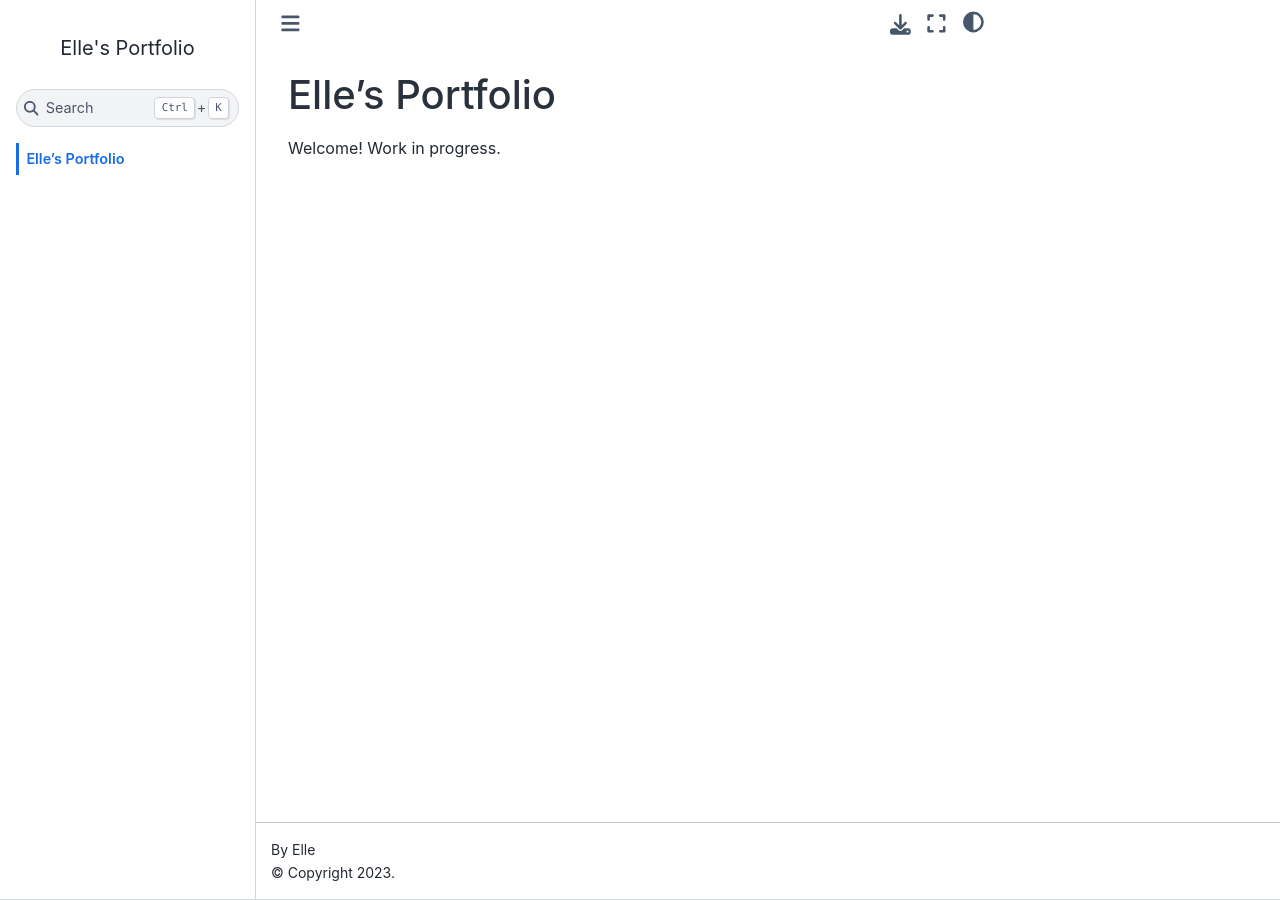
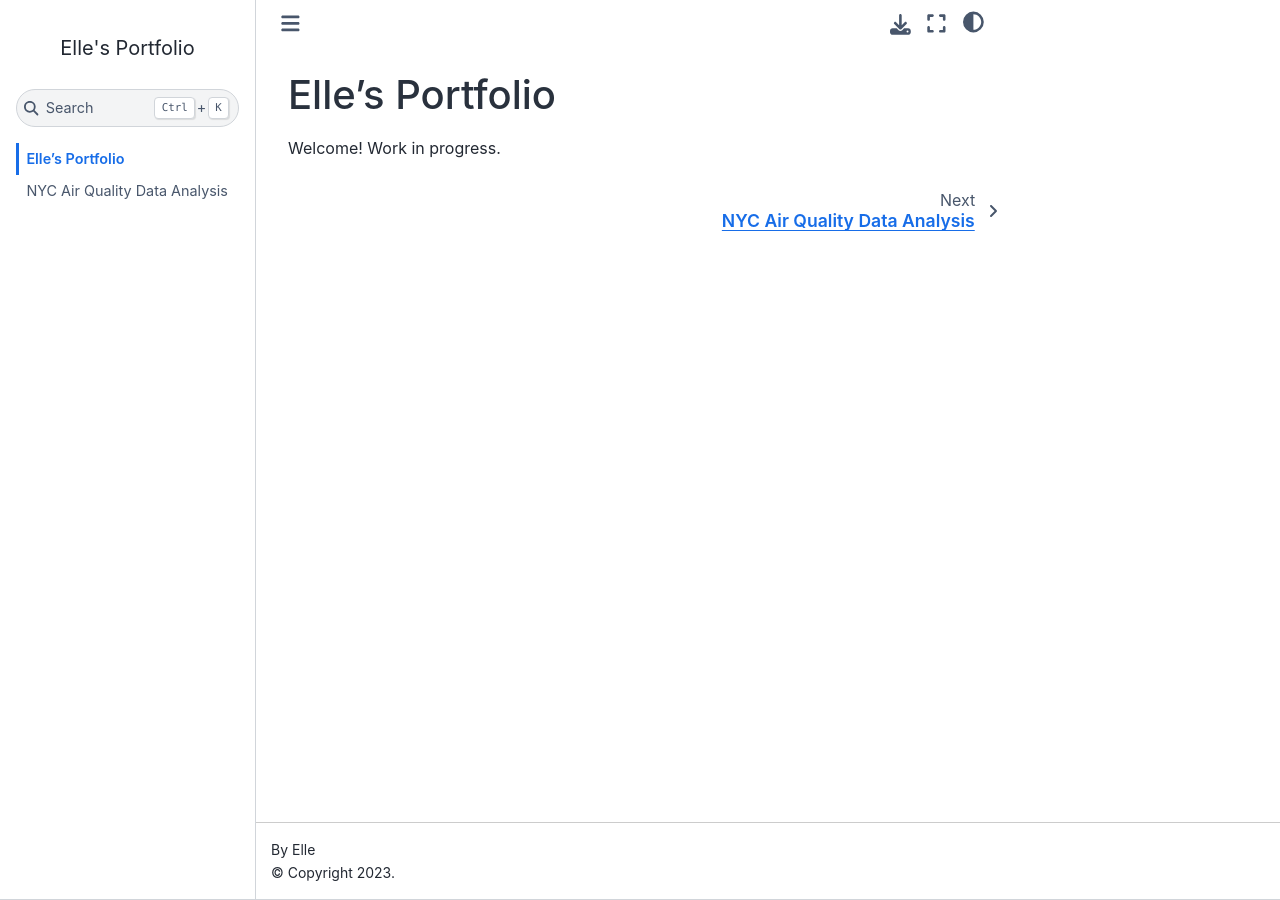
Before and after one commit to yr2495-crypto/yr2495-crypto.github.io, a Jupyter Book: the page built from index.md, in a window 1280 px wide. Built offline with Jupyter Book 1.0.4 settings and Sphinx 7.4.7 and the Sphinx Book theme 1.1.4, drawn with Linux system fonts in a browser that asks for light colours; pages that are not in the unit, such as notebooks, are missing from menus; comment, search, counter and statistics services are not loaded.

Commit message:
add Project 1 air quality analysis notebook

```diff
--- a/_toc.yml
+++ b/_toc.yml
@@ -2,3 +2,4 @@ format: jb-book
 root: index
 chapters:
   - file: lecture_16_example
+  - file: air_quality_analysis
```
Also changed, not shown: air_quality_analysis.ipynb (added).
